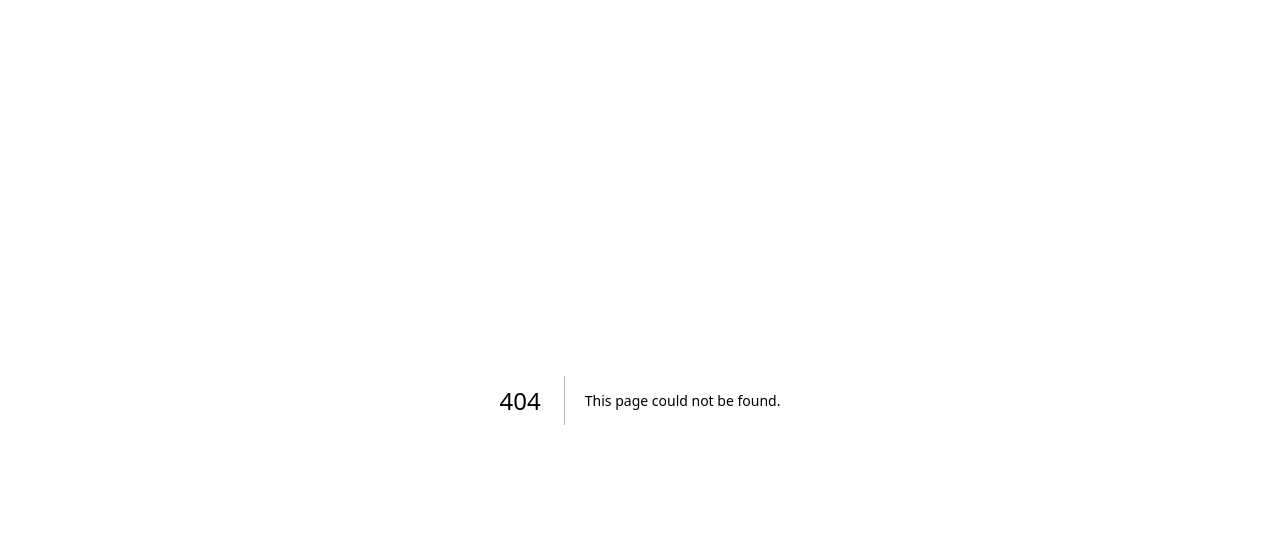
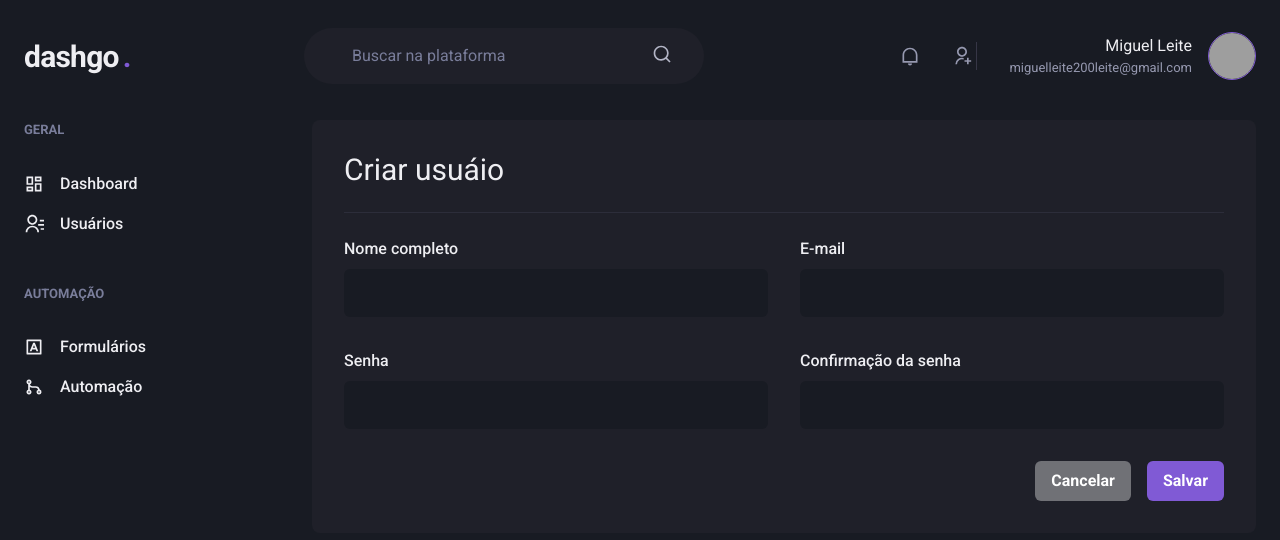
Before and after one commit to Miguel-Leite/chakra-ui-dashgo, a Next.js app: page /users/create in a window 1280 px wide. Before the commit this address had no page. Shown: the top 540 px of the page. Built offline with nearby package versions, Linux system fonts and the light colour scheme; grey boxes are pictures that could not be loaded.

Commit message:
💄 UI: create user page

```diff
--- /dev/null
+++ b/src/pages/users/create.tsx
@@ -0,0 +1,43 @@
+
+import { Box, Button, Divider, Flex, Heading, HStack, SimpleGrid, VStack } from "@chakra-ui/react";
+
+import { Header } from "@/src/components/Header";
+import { Sidebar } from "@/src/components/Sidebar";
+import { Input } from "@/src/components/Form/Input";
+
+
+export default function CreateUser() {
+  return (
+    <Box>
+      <Header />
+
+      <Flex w="100%" my="6" maxW={1480} mx="auto" px="6">
+        <Sidebar />
+
+        <Box flex="1" borderRadius={8} bg="gray.800" p="8">
+          <Heading size="lg" fontWeight="normal">Criar usuáio</Heading>
+          <Divider my="6" borderColor="gray.700" />
+
+          <VStack spacing="8">
+            <SimpleGrid minChildWidth="240px" spacing="8" w="100%">
+              <Input name="name" label="Nome completo" />
+              <Input name="email" type="email" label="E-mail" />
+            </SimpleGrid>
+
+            <SimpleGrid minChildWidth="240px" spacing="8" w="100%">
+              <Input name="password" type="password" label="Senha" />
+              <Input name="password_confirmation" type="password" label="Confirmação da senha" />
+            </SimpleGrid>
+          </VStack>
+
+          <Flex mt="8" justify="flex-end">
+            <HStack spacing="4">
+              <Button colorScheme="whiteAlpha">Cancelar</Button>
+              <Button colorScheme="purple">Salvar</Button>
+            </HStack>
+          </Flex>
+        </Box>
+      </Flex>
+    </Box>
+  );
+}
```
